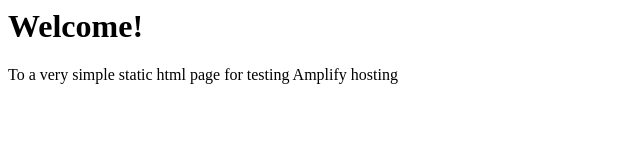
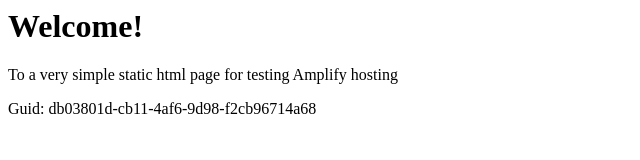
Before and after one commit to aws-aemilia-iad/Github-PR-Commit-Integration-Test-DoNotTouch-v1-gamma-us-east-1, a website: page src/index.html in a window 1280 px wide. Shown: the whole page, without its empty margins (0-640 px from the left). Drawn offline with Linux system fonts and the light colour scheme.

Commit message:
commit from integ tests

```diff
--- a/src/index.html
+++ b/src/index.html
@@ -1,3 +1,5 @@
+
+
 <html lang="en">
 
 <head>
@@ -10,6 +12,6 @@
 <body>
     <h1>Welcome!</h1>
     <p>To a very simple static html page for testing Amplify hosting</p>
-</body>
+    <p>Guid: db03801d-cb11-4af6-9d98-f2cb96714a68</p></body>
 
 </html>
```
